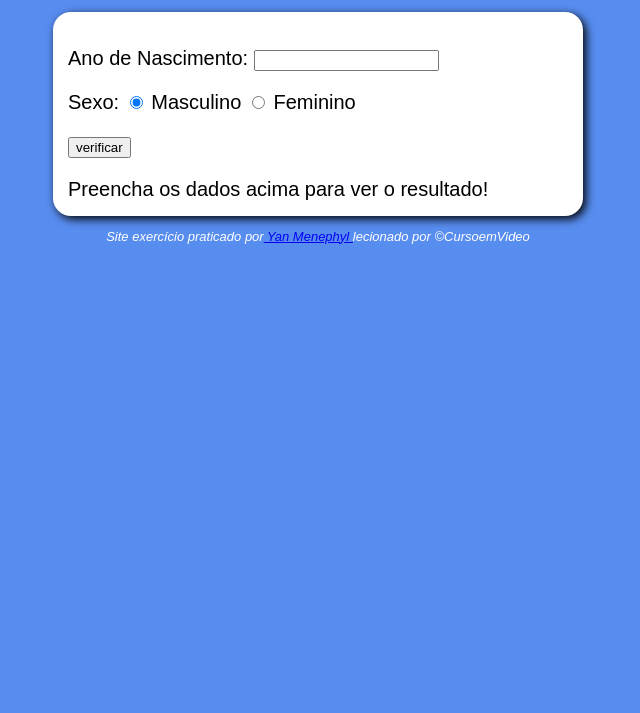
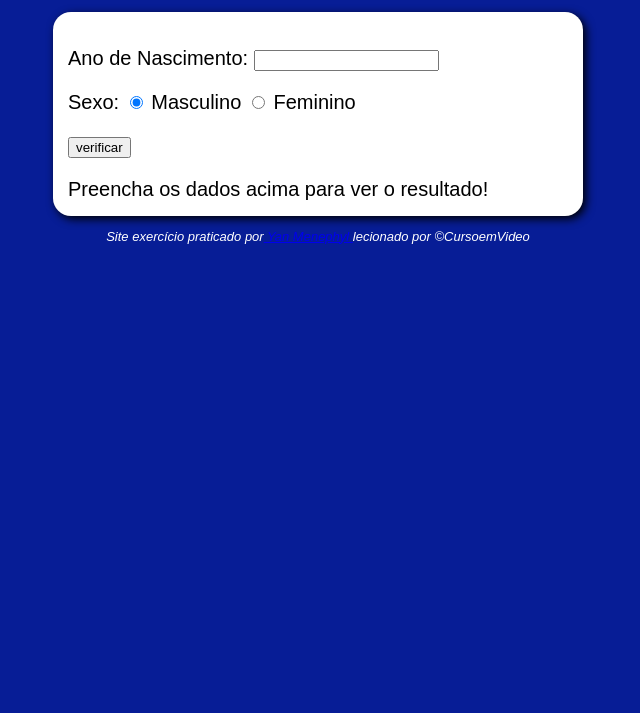
Before and after one commit to Menephyl/idade-y, a plain HTML site: page index.html in a window 1280 px wide. Shown: the part 87-800 px from the top of the page, without its empty margins (322-962 px from the left). Drawn offline with Linux system fonts and the light colour scheme.

Commit message:
Update style.css

```diff
--- a/style.css
+++ b/style.css
@@ -1,5 +1,5 @@
 body{
-    background: rgb(88, 141, 240);
+    background: rgb(7, 29, 150);
     font: normal 15pt Arial;
 }
 header{
```
